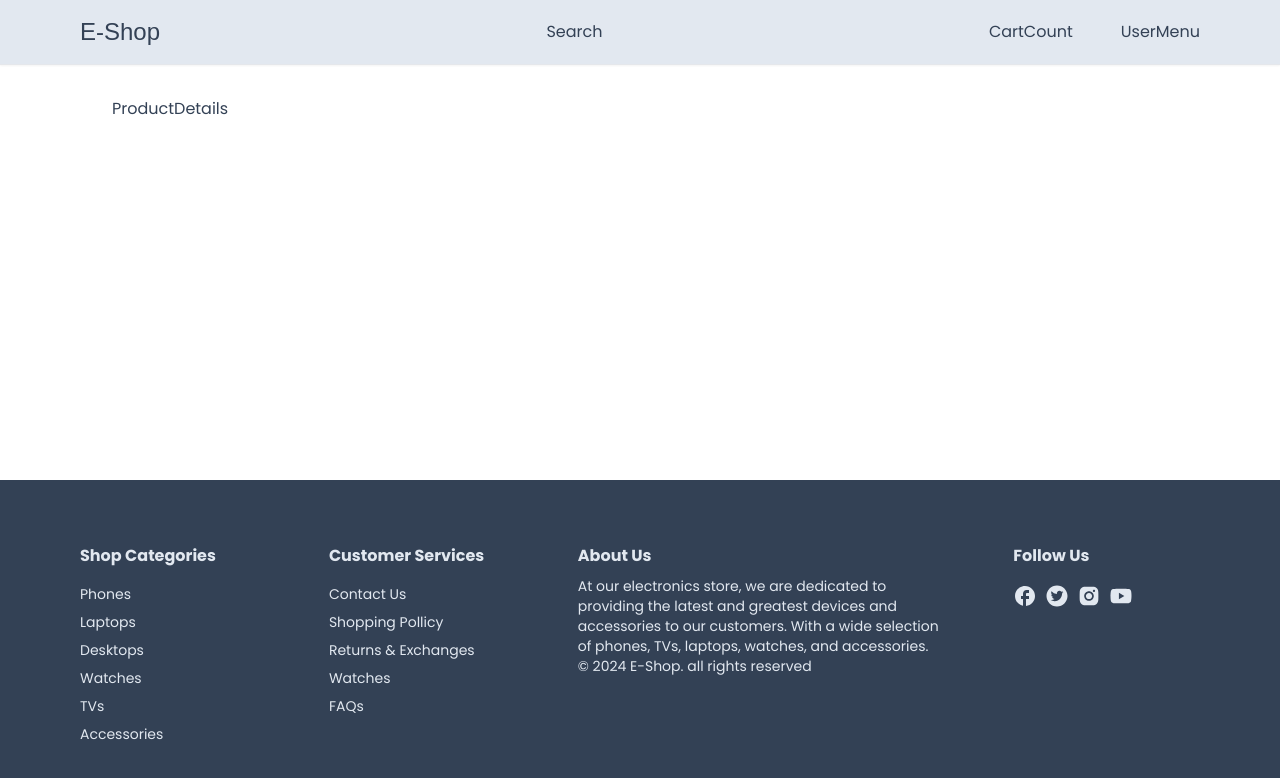
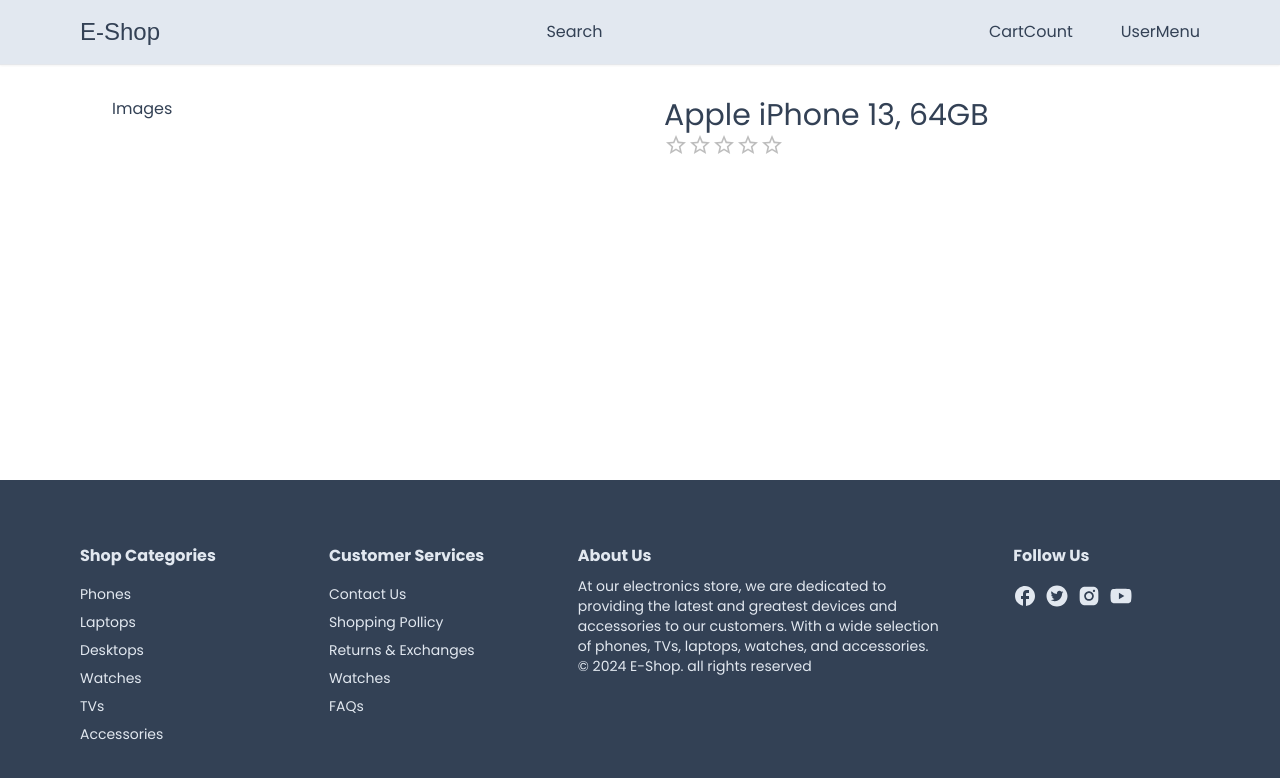
Before and after one commit to Alek30k/E-shop, a Next.js app: page /product/1 in a window 1280 px wide. Shown: the top 778 px of the page. Built offline with nearby package versions, Linux system fonts and the light colour scheme; a web font is replaced by a local one.

Commit message:
last commit

```diff
--- a/app/product/ProductDetails.tsx
+++ b/app/product/ProductDetails.tsx
@@ -1,11 +1,23 @@
 "use client";
+
+import { Rating } from "@mui/material";
 
 interface ProductDetailsProps {
   product: any;
 }
 
 const ProductDetails = ({ product }: ProductDetailsProps) => {
-  return <div className="grid grid-cols-1 sm:grid-cols-2">ProductDetails</div>;
+  return (
+    <div className="grid grid-cols-1 md:grid-cols-2 gap-12">
+      <div>Images</div>
+      <div>
+        <h2 className="text-3xl font-medium text-slate-700">{product.name}</h2>
+        <div>
+          <Rating />
+        </div>
+      </div>
+    </div>
+  );
 };
 
 export default ProductDetails;
```
